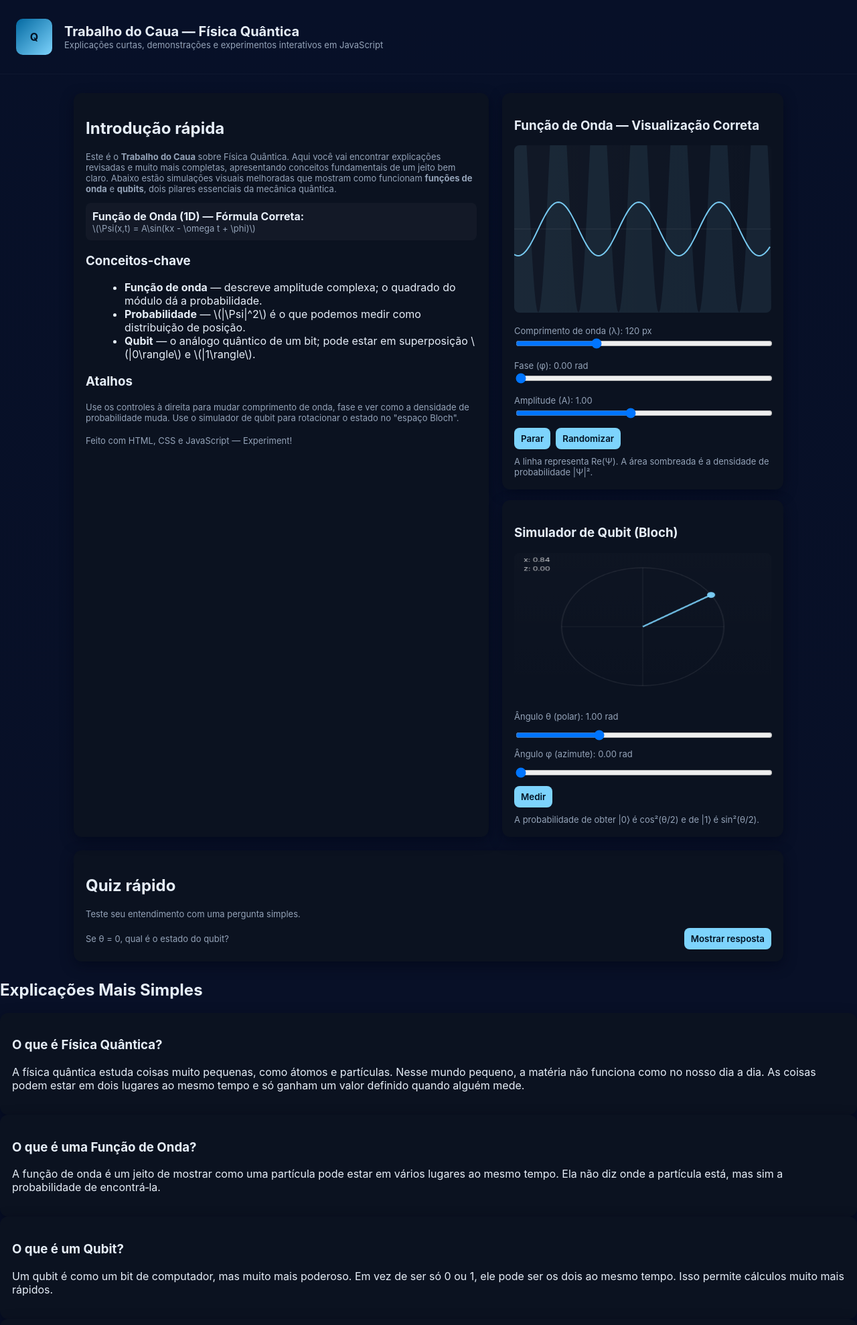
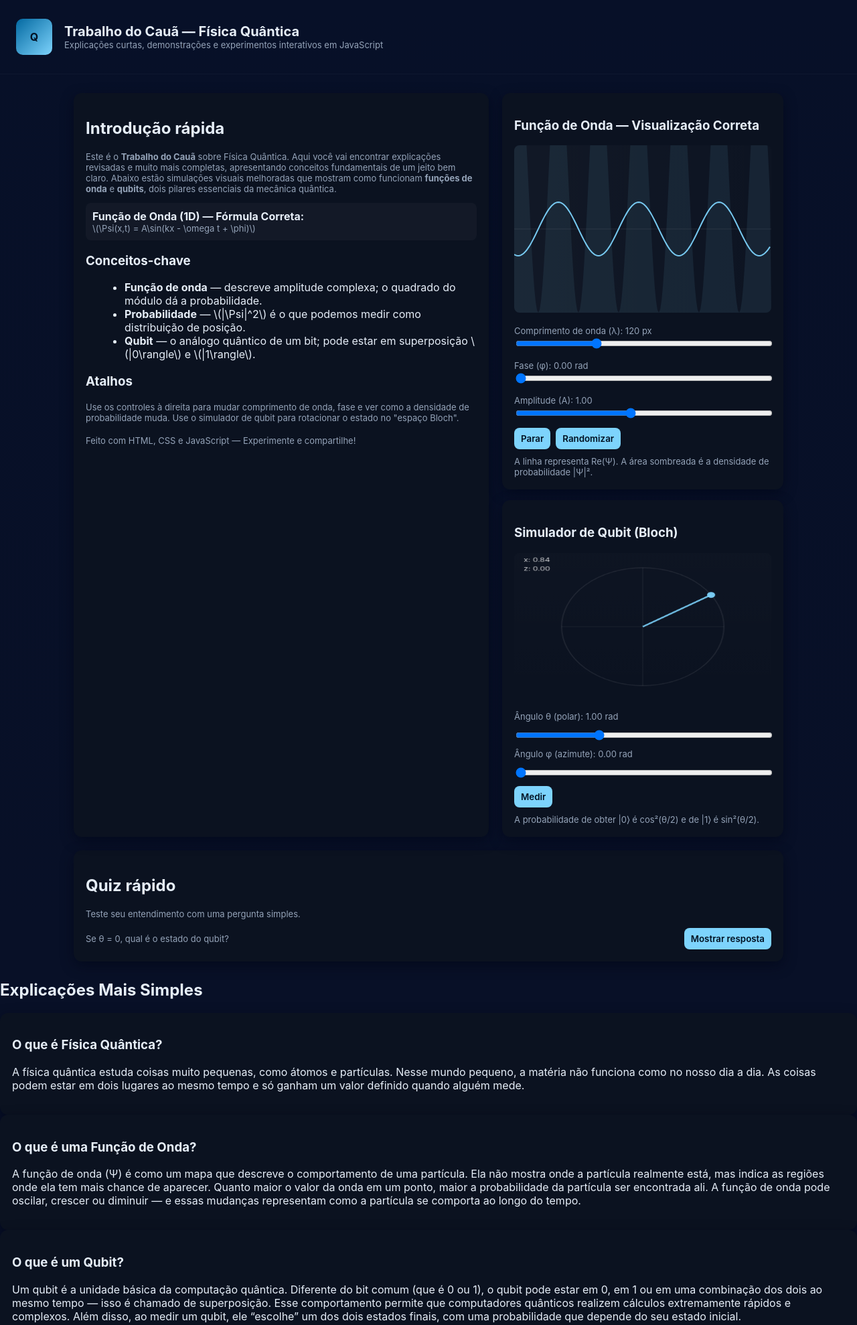
Before and after one commit to caualemos08/caua, a plain HTML site: page index.html in a window 1280 px wide. Shown: the top 1979 px of the page at 67% size. Drawn offline with Linux system fonts and the light colour scheme.

Commit message:
index.html

```diff
--- a/index.html
+++ b/index.html
@@ -3,7 +3,7 @@
 <head>
   <meta charset="utf-8">
   <meta name="viewport" content="width=device-width, initial-scale=1">
-  <title>Trabalho do Caua — Física Quântica Interativa</title>
+  <title>Trabalho do Cauã — Física Quântica Interativa</title>
   <style>
     :root{--bg:#0f1724;--card:#0b1220;--accent:#7dd3fc;--muted:#94a3b8;--glass:rgba(255,255,255,0.03)}
     *{box-sizing:border-box;font-family:Inter, ui-sans-serif, system-ui, -apple-system, 'Segoe UI', Roboto, 'Helvetica Neue', Arial}
@@ -29,7 +29,7 @@
   <header>
     <div style="width:54px;height:54px;background:linear-gradient(135deg,#0369a1,#7dd3fc);border-radius:10px;display:grid;place-items:center;font-weight:700;color:#001022">Q</div>
     <div>
-      <h1>Trabalho do Caua — Física Quântica</h1>
+      <h1>Trabalho do Cauã — Física Quântica</h1>
       <div class="small">Explicações curtas, demonstrações e experimentos interativos em JavaScript</div>
     </div>
   </header>
@@ -38,7 +38,7 @@
     <div class="grid">
       <section class="card">
         <h2>Introdução rápida</h2>
-        <p class="small">Este é o <strong>Trabalho do Caua</strong> sobre Física Quântica. Aqui você vai encontrar explicações revisadas e muito mais completas, apresentando conceitos fundamentais de um jeito bem claro. Abaixo estão simulações visuais melhoradas que mostram como funcionam <strong>funções de onda</strong> e <strong>qubits</strong>, dois pilares essenciais da mecânica quântica.</p>
+        <p class="small">Este é o <strong>Trabalho do Cauã</strong> sobre Física Quântica. Aqui você vai encontrar explicações revisadas e muito mais completas, apresentando conceitos fundamentais de um jeito bem claro. Abaixo estão simulações visuais melhoradas que mostram como funcionam <strong>funções de onda</strong> e <strong>qubits</strong>, dois pilares essenciais da mecânica quântica.</p>
 
         <div class="eq">
           <strong>Função de Onda (1D) — Fórmula Correta:</strong>
@@ -55,7 +55,7 @@
         <h3>Atalhos</h3>
         <div class="small">Use os controles à direita para mudar comprimento de onda, fase e ver como a densidade de probabilidade muda. Use o simulador de qubit para rotacionar o estado no "espaço Bloch".</div>
 
-        <div class="footer">Feito com HTML, CSS e JavaScript — Experiment!</div>
+        <div class="footer">Feito com HTML, CSS e JavaScript — Experimente e compartilhe!</div>
       </section>
 
       <aside>
@@ -252,11 +252,11 @@
     </div>
     <div class="card">
       <h3>O que é uma Função de Onda?</h3>
-      <p>A função de onda é um jeito de mostrar como uma partícula pode estar em vários lugares ao mesmo tempo. Ela não diz onde a partícula está, mas sim a probabilidade de encontrá‑la.</p>
+      <p>A função de onda (Ψ) é como um mapa que descreve o comportamento de uma partícula. Ela não mostra onde a partícula realmente está, mas indica as regiões onde ela tem mais chance de aparecer. Quanto maior o valor da onda em um ponto, maior a probabilidade da partícula ser encontrada ali. A função de onda pode oscilar, crescer ou diminuir — e essas mudanças representam como a partícula se comporta ao longo do tempo.</p>
     </div>
     <div class="card">
       <h3>O que é um Qubit?</h3>
-      <p>Um qubit é como um bit de computador, mas muito mais poderoso. Em vez de ser só 0 ou 1, ele pode ser os dois ao mesmo tempo. Isso permite cálculos muito mais rápidos.</p>
+      <p>Um qubit é a unidade básica da computação quântica. Diferente do bit comum (que é 0 ou 1), o qubit pode estar em 0, em 1 ou em uma combinação dos dois ao mesmo tempo — isso é chamado de superposição. Esse comportamento permite que computadores quânticos realizem cálculos extremamente rápidos e complexos. Além disso, ao medir um qubit, ele “escolhe” um dos dois estados finais, com uma probabilidade que depende do seu estado inicial.</p>
     </div>
     <div class="card">
       <h3>Superposição</h3>
@@ -264,7 +264,7 @@
     </div>
     <div class="card">
       <h3>Interferência</h3>
-      <p>Quando duas ondas se encontram, elas podem se somar ou se cancelar. As partículas quânticas se comportam como ondas, então também podem interferir.</p>
+      <p>A interferência acontece quando ondas se encontram. Elas podem se somar (interferência construtiva) ou se cancelar (interferência destrutiva). Como partículas quânticas também se comportam como ondas, elas criam padrões de interferência que mostram onde é mais ou menos provável encontrá-las. Esse fenômeno é uma das provas mais fortes de que a realidade quântica funciona de um jeito muito diferente do mundo comum.</p>
     </div>
   </section>
 </body>
```
